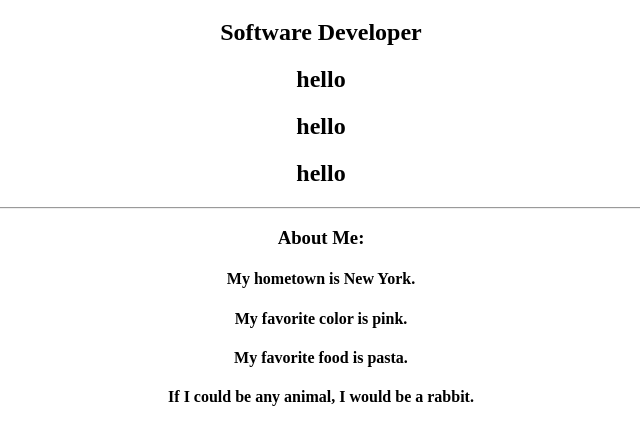
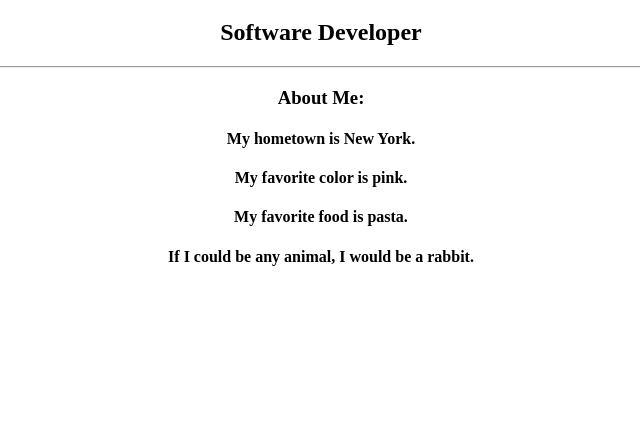
Before and after one commit to Wendy3123/my-first-repo, a plain HTML site: page index.html in a window 1280 px wide. Shown: the part 61-506 px from the top of the page, without its empty margins (319-959 px from the left). Drawn offline with Linux system fonts and the light colour scheme.

Commit message:
deleted the three hello

```diff
--- a/index.html
+++ b/index.html
@@ -9,9 +9,6 @@
 			<div align="center">
 				<h1>Wendy Wang</h1>
 				<h2>Software Developer</h2>
-                <h2>hello</h2>
-                <h2>hello</h2>
-                <h2>hello</h2>
 				<hr>
 				<h3>About Me:</h3>
 					<h4>My hometown is New York.</h4>
```
